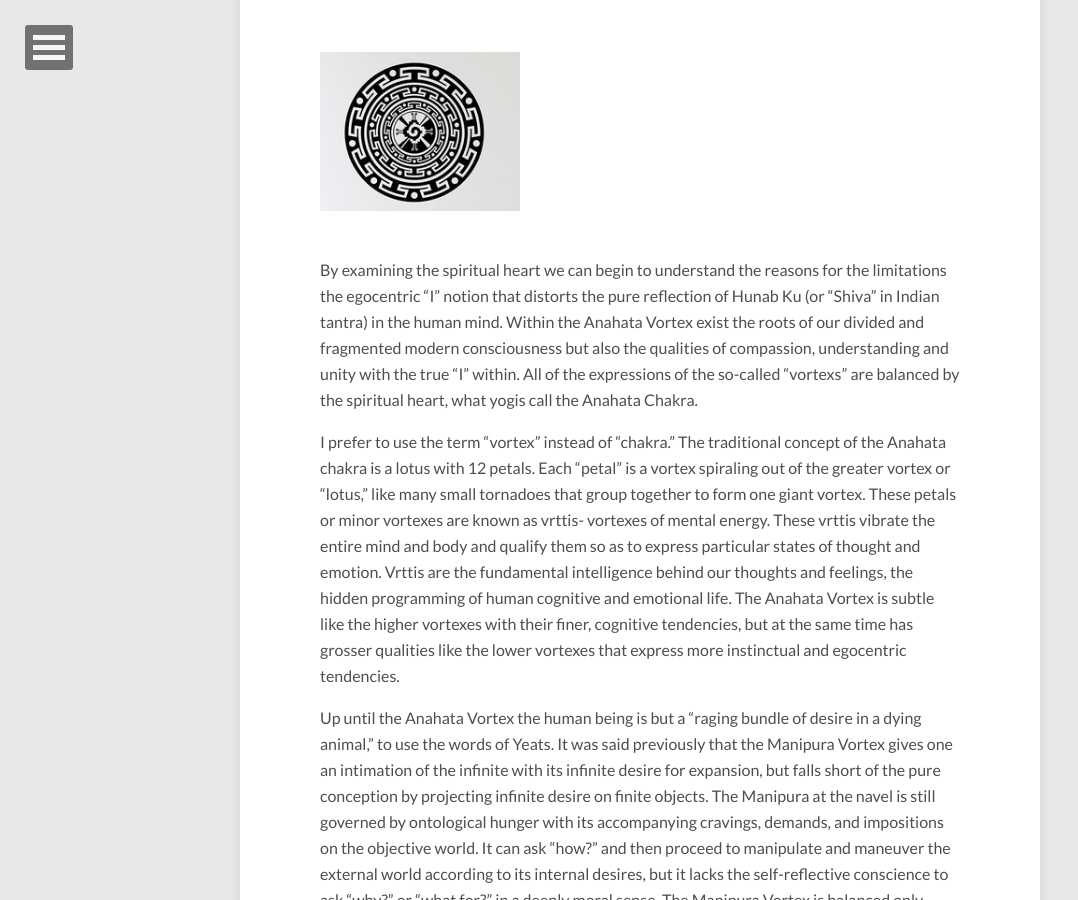
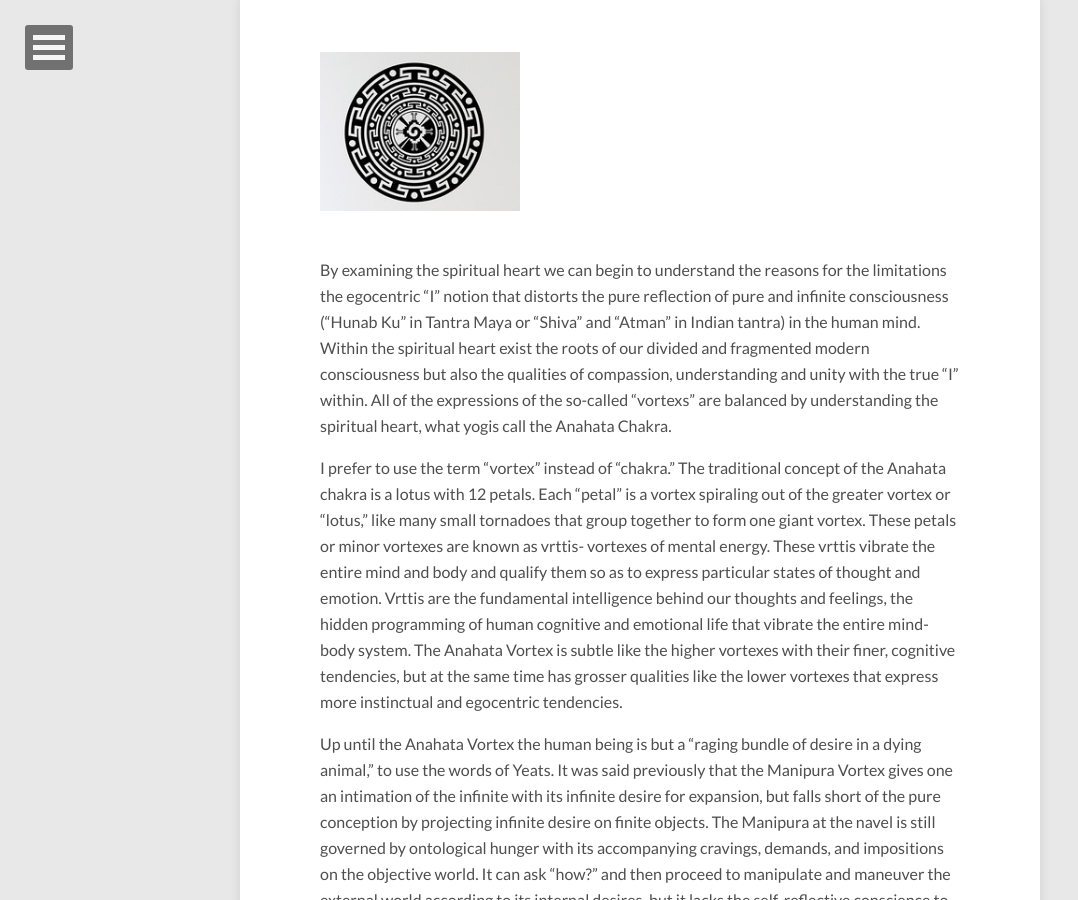
Before and after one commit to anandamurtiidiscursos/anandamurtiidiscursos.github.io, a Jekyll site: the page built from _posts/2015-08-11-the-spiritual-heart.md, in a window 1280 px wide and 900 px high, scrolled down 234 px. Shown: the whole window, without its empty margins (0-1078 px from the left). Built offline with Jekyll 4.4.1, drawn with Linux system fonts in a browser that asks for light colours; nearby versions of some CDN libraries; comment, search, counter and statistics services are not loaded.

Commit message:
Updated 2015-08-11-the-spiritual-heart.md

```diff
--- a/_posts/2015-08-11-the-spiritual-heart.md
+++ b/_posts/2015-08-11-the-spiritual-heart.md
@@ -19,10 +19,9 @@ published: true
 	/images/hunabku.jpg
 {% endcapture %}
 {% include gallery images=images caption="" cols=3 %}
-By examining the spiritual heart we can begin to understand the reasons for the limitations the egocentric “I” notion that distorts the pure reflection of Hunab Ku (or "Shiva" in Indian tantra) in the human mind. Within the Anahata Vortex exist the roots of our divided and fragmented modern consciousness but also the qualities of compassion, understanding and unity with the true “I” within. All of the expressions of the so-called “vortexs” are balanced by the spiritual heart, what yogis call the Anahata Chakra.
+By examining the spiritual heart we can begin to understand the reasons for the limitations the egocentric “I” notion that distorts the pure reflection of pure and infinite consciousness ("Hunab Ku" in Tantra Maya or "Shiva" and "Atman" in Indian tantra) in the human mind. Within the spiritual heart exist the roots of our divided and fragmented modern consciousness but also the qualities of compassion, understanding and unity with the true “I” within. All of the expressions of the so-called “vortexs” are balanced by understanding the spiritual heart, what yogis call the Anahata Chakra.
 
-I prefer to use the term “vortex” instead of “chakra.” The traditional concept of the Anahata chakra is a lotus with 12 petals. Each
-“petal” is a vortex spiraling out of the greater vortex or “lotus,” like many small tornadoes that group together to form one giant vortex. These petals or minor vortexes are known as vrttis- vortexes of mental energy. These vrttis vibrate the entire mind and body and qualify them so as to express particular states of thought and emotion. Vrttis are the fundamental intelligence behind our thoughts and feelings, the hidden programming of human cognitive and emotional life. The Anahata Vortex is subtle like the higher vortexes with their finer, cognitive tendencies, but at the same time has grosser qualities like the lower vortexes that express more instinctual and egocentric tendencies.
+I prefer to use the term “vortex” instead of “chakra.” The traditional concept of the Anahata chakra is a lotus with 12 petals. Each “petal” is a vortex spiraling out of the greater vortex or “lotus,” like many small tornadoes that group together to form one giant vortex. These petals or minor vortexes are known as vrttis- vortexes of mental energy. These vrttis vibrate the entire mind and body and qualify them so as to express particular states of thought and emotion. Vrttis are the fundamental intelligence behind our thoughts and feelings, the hidden programming of human cognitive and emotional life that vibrate the entire mind-body system. The Anahata Vortex is subtle like the higher vortexes with their finer, cognitive tendencies, but at the same time has grosser qualities like the lower vortexes that express more instinctual and egocentric tendencies.
 
 Up until the Anahata Vortex the human being is but a “raging bundle of desire in a dying animal,” to use the words of Yeats.  It was said previously that the Manipura Vortex gives one an intimation of the infinite with its infinite desire for expansion, but falls short of the pure conception by projecting infinite desire on finite objects.  The Manipura at the navel is still governed by ontological hunger with its accompanying cravings, demands, and impositions on the objective world.  It can ask “how?” and then proceed to manipulate and maneuver the external world according to its internal desires, but it lacks the self-reflective conscience to ask “why?” or “what for?” in a deeply moral sense.  The Manipura Vortex is balanced only when it is under the guidance of the more conscious and moral Anahata.  It should be very clear to the reader that much of the present day ills in our materialistic and capitalistic pseudo-culture are due to the over activation and exploitation of the Manipura Vortex.
 
```
